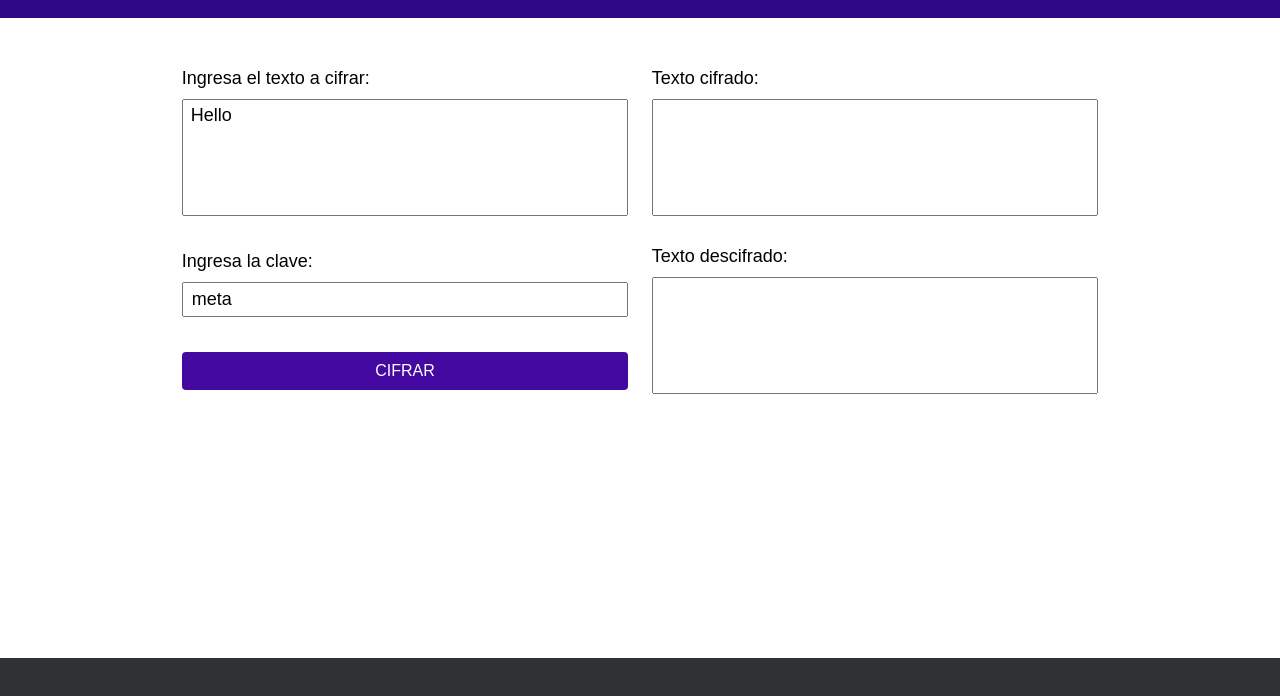
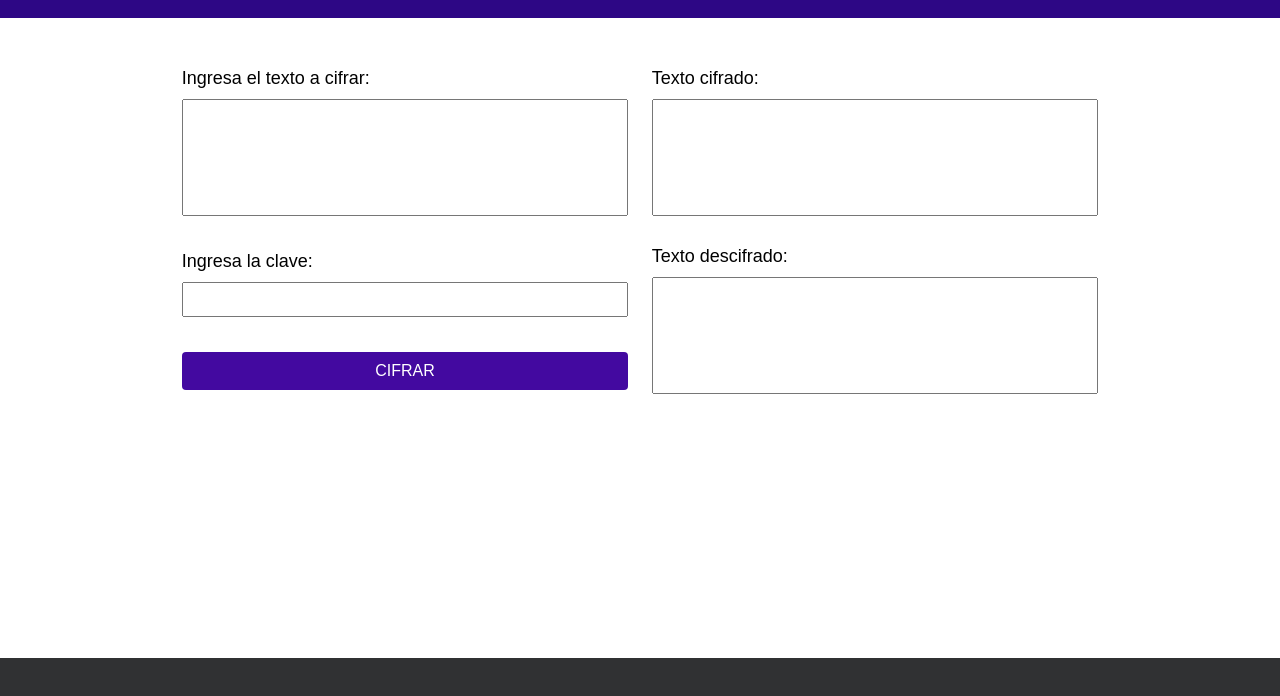
Before and after one commit to IanPedraza/vigenere-cipher, a plain HTML site: page index.html in a window 1280 px wide. Shown: the part 62-758 px from the top of the page. Drawn offline with Linux system fonts and the light colour scheme.

Commit message:
:coffin: Placeholder removed
The placeholders has been removed.

```diff
--- a/index.html
+++ b/index.html
@@ -21,14 +21,17 @@
         <div class="input-container">
           <label for="input-area">
             Ingresa el texto a cifrar:
-            <textarea name="input-area" id="inputText" cols="30" rows="5">
-Hello</textarea
-            >
+            <textarea
+              name="input-area"
+              id="inputText"
+              cols="30"
+              rows="5"
+            ></textarea>
             <p class="error" id="errorInputText"></p>
           </label>
           <label for="input-key">
             Ingresa la clave:
-            <input type="text" id="inputKey" name="input-key" value="meta" />
+            <input type="text" id="inputKey" name="input-key" />
             <p class="error" id="errorInputKey"></p>
           </label>
           <button onclick="cipher()">Cifrar</button>
```
